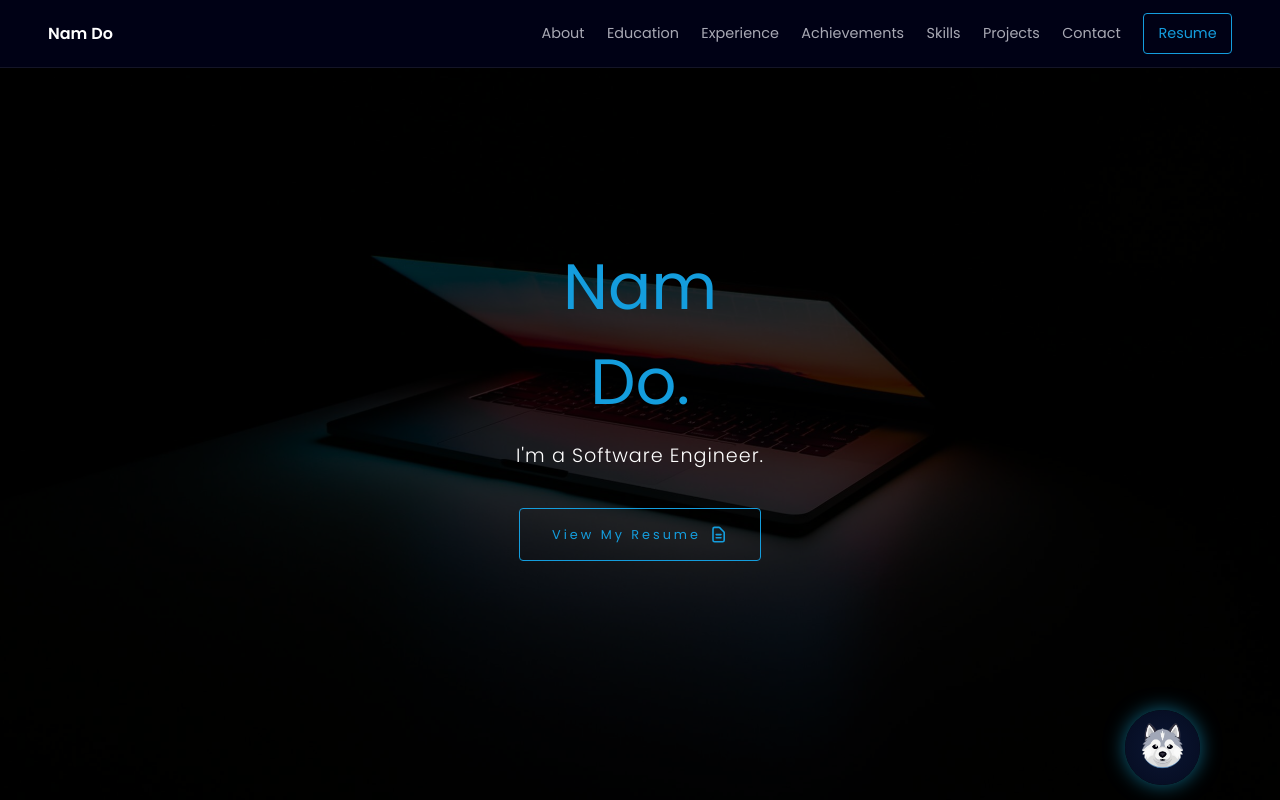
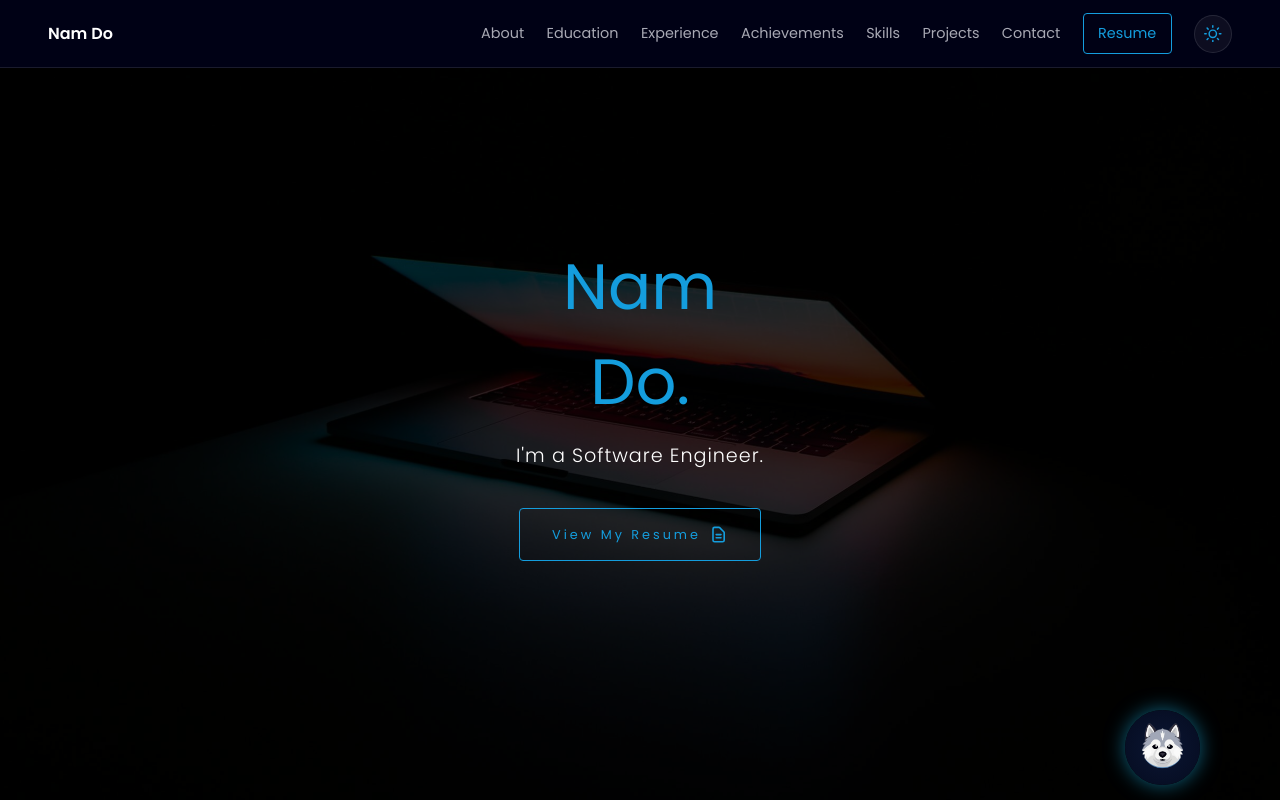
Before and after one commit to Namdo2465/my-portfolio, a React (Create React App) app: page / in a window 1280 px wide. Shown: the top 800 px of the page. Built offline with nearby package versions, Linux system fonts and the light colour scheme.

Commit message:
Add light mode

```diff
--- a/src/components/navbar/Navbar.js
+++ b/src/components/navbar/Navbar.js
@@ -7,7 +7,7 @@ import {
   FaSuitcase,
   FaTrophy,
 } from "react-icons/fa";
-import { FiUser } from "react-icons/fi";
+import { FiMoon, FiSun, FiUser } from "react-icons/fi";
 import { Link } from "react-scroll";
 import CV from "../../data/Nam_Do_Resume_updated.pdf";
 import ProfileImg from "../../images/my_img.JPG";
@@ -33,7 +33,9 @@ const navVariants = {
   },
 };
 
-const Navbar = ({ nav, handleNav }) => {
+const Navbar = ({ nav, handleNav, theme, toggleTheme }) => {
+  const isLightTheme = theme === "light";
+
   return (
     <AnimatePresence>
       <>
@@ -128,6 +130,15 @@ const Navbar = ({ nav, handleNav }) => {
             >
               Resume
             </a>
+            <button
+              type="button"
+              className="theme-toggle"
+              aria-label={`Switch to ${isLightTheme ? "dark" : "light"} mode`}
+              aria-pressed={isLightTheme}
+              onClick={toggleTheme}
+            >
+              {isLightTheme ? <FiMoon /> : <FiSun />}
+            </button>
           </div>
         </nav>
         <motion.nav
@@ -293,6 +304,16 @@ const Navbar = ({ nav, handleNav }) => {
                 </li>
               </Link>
             </ul>
+            <button
+              type="button"
+              className="theme-toggle drawer-theme-toggle"
+              aria-label={`Switch to ${isLightTheme ? "dark" : "light"} mode`}
+              aria-pressed={isLightTheme}
+              onClick={toggleTheme}
+            >
+              {isLightTheme ? <FiMoon /> : <FiSun />}
+              <span>{isLightTheme ? "Dark mode" : "Light mode"}</span>
+            </button>
             <div className="copy">
               <small className="copyright">
                 © Copyright ©2026 | All rights reserved
--- a/src/pages/HomePage.js
+++ b/src/pages/HomePage.js
@@ -2,7 +2,7 @@ import React, { useState } from 'react';
 import Main from '../components/Main';
 import Navbar from '../components/navbar/Navbar';
 
-const HomePage = () => {
+const HomePage = ({ theme, toggleTheme }) => {
   // States
   const [nav, setNav] = useState(false)
 
@@ -18,7 +18,12 @@ const HomePage = () => {
 
   return(
     <div  className='pages'>
-        <Navbar nav={nav} handleNav={handleNav} />
+        <Navbar
+          nav={nav}
+          handleNav={handleNav}
+          theme={theme}
+          toggleTheme={toggleTheme}
+        />
         <Main nav={nav} closeNav={closeNav} handleNav={handleNav} />
     </div>
   )
--- a/src/screen/App.js
+++ b/src/screen/App.js
@@ -7,9 +7,23 @@ import HomePage from "../pages/HomePage";
 function App() {
   // States
   const [loading, setLoading] = useState(true);
+  const [theme, setTheme] = useState(() => {
+    return localStorage.getItem("theme") || "dark";
+  });
+
   useEffect(() => {
     setTimeout(() => setLoading(false), 3000)
   }, []);
+
+  useEffect(() => {
+    document.body.classList.remove("dark-theme", "light-theme");
+    document.body.classList.add(`${theme}-theme`);
+    localStorage.setItem("theme", theme);
+  }, [theme]);
+
+  const toggleTheme = () => {
+    setTheme((currentTheme) => (currentTheme === "dark" ? "light" : "dark"));
+  };
 
   const loadText = {
     hidden: {
@@ -35,9 +49,9 @@ function App() {
       </div>
     </div>
     :
-    <div className="App">
+    <div className={`App ${theme}-theme`}>
       <Router>
-        <HomePage />
+        <HomePage theme={theme} toggleTheme={toggleTheme} />
       </Router>
     </div>
   );
--- a/src/styles/App.css
+++ b/src/styles/App.css
@@ -51,6 +51,39 @@ body {
 	--navy: #0a192f;
 	--light-blue: rgb(156, 183, 255);
 	--section-bgd: #00021a;
+	--text-primary: #ccd6f6;
+	--text-secondary: rgba(255, 255, 255, 0.7);
+	--text-muted: rgba(255, 255, 255, 0.6);
+	--card-bg: rgba(255, 255, 255, 0.05);
+	--card-bg-hover: rgba(255, 255, 255, 0.08);
+	--card-border: rgba(255, 255, 255, 0.1);
+	--subtle-border: rgba(255, 255, 255, 0.1);
+	--navbar-glass: rgba(0, 2, 26, 0.82);
+	--surface-shadow: rgba(0, 0, 0, 0.3);
+}
+
+body.light-theme {
+	--nav-grey: #4d5870;
+	--nav-deep-grey: #5f6b80;
+	--nav-blue: #0e7ab8;
+	--nav-blue-shade: #0b5f91;
+	--card-blue-shade: #e8f3fb;
+	--nav-deep-blue: #e6edf7;
+	--nav-bgd: #ffffff;
+	--white: #172033;
+	--soft-white: #172033;
+	--navy: #eef4fb;
+	--light-blue: #0e7ab8;
+	--section-bgd: #f6f8fc;
+	--text-primary: #172033;
+	--text-secondary: #435069;
+	--text-muted: #647086;
+	--card-bg: rgba(255, 255, 255, 0.82);
+	--card-bg-hover: #ffffff;
+	--card-border: rgba(14, 122, 184, 0.16);
+	--subtle-border: rgba(23, 32, 51, 0.1);
+	--navbar-glass: rgba(255, 255, 255, 0.86);
+	--surface-shadow: rgba(33, 47, 78, 0.16);
 }
 
 /* General styles */
@@ -62,6 +95,66 @@ body {
 	background-color: var(--section-bgd);
 	color: var(--nav-grey);
 	width: 100%;
+}
+
+body.light-theme .education,
+body.light-theme .experience,
+body.light-theme .achievements {
+	background-color: var(--section-bgd);
+	color: var(--nav-grey);
+}
+
+body.light-theme .timeline-content,
+body.light-theme .achievement-card {
+	background: var(--card-bg);
+	border-color: var(--card-border);
+	box-shadow: 0 12px 28px var(--surface-shadow);
+}
+
+body.light-theme .timeline-content:hover,
+body.light-theme .timeline-item.is-open .timeline-content,
+body.light-theme .achievement-card:hover {
+	background: var(--card-bg-hover);
+	border-color: var(--nav-blue-shade);
+	box-shadow: 0 18px 36px var(--surface-shadow);
+}
+
+body.light-theme .timeline-title,
+body.light-theme .timeline-company,
+body.light-theme .achievement-title {
+	color: var(--text-primary);
+}
+
+body.light-theme .timeline-location,
+body.light-theme .timeline-achievements li,
+body.light-theme .timeline-responsibilities li,
+body.light-theme .achievement-desc {
+	color: var(--text-secondary);
+}
+
+body.light-theme .timeline-details {
+	border-top-color: var(--subtle-border);
+}
+
+body.light-theme .hero-overlay {
+	filter: opacity(0.58);
+}
+
+body.light-theme .chatbot-window {
+	background: rgba(255, 255, 255, 0.92);
+	border-color: var(--card-border);
+	box-shadow: 0 18px 45px var(--surface-shadow);
+}
+
+body.light-theme .chatbot-messages,
+body.light-theme .chatbot-input {
+	background: rgba(246, 248, 252, 0.78);
+}
+
+body.light-theme .message.assistant,
+body.light-theme .chatbot-input input {
+	background: #e8edf6;
+	color: var(--text-primary);
 }
 
 .container {
--- a/src/styles/Navbar.css
+++ b/src/styles/Navbar.css
@@ -10,8 +10,8 @@
 	align-items: center;
 	justify-content: space-between;
 	padding: 0 3rem;
-	background: rgba(0, 2, 26, 0.82);
-	border-bottom: 1px solid rgba(255, 255, 255, 0.08);
+	background: var(--navbar-glass);
+	border-bottom: 1px solid var(--subtle-border);
 	backdrop-filter: blur(14px);
 }
 
@@ -52,6 +52,43 @@
 .desktop-resume-link:hover {
 	background: var(--nav-blue);
 	color: var(--white) !important;
+}
+
+body.light-theme .desktop-resume-link:hover {
+	color: #ffffff !important;
+}
+
+.theme-toggle {
+	width: 38px;
+	height: 38px;
+	border: 1px solid var(--card-border);
+	border-radius: 50%;
+	background: var(--card-bg);
+	color: var(--nav-blue);
+	display: inline-flex;
+	align-items: center;
+	justify-content: center;
+	cursor: pointer;
+	font-size: 1.1rem;
+	transition: all 0.25s ease;
+}
+
+.theme-toggle:hover {
+	background: var(--nav-blue);
+	color: #ffffff;
+	border-color: var(--nav-blue);
+}
+
+.drawer-theme-toggle {
+	width: calc(100% - 2rem);
+	height: auto;
+	margin: 0 1rem 1.5rem;
+	padding: 0.85rem 1rem;
+	border-radius: 8px;
+	justify-content: flex-start;
+	gap: 0.75rem;
+	color: var(--nav-grey);
+	font-size: 0.9rem;
 }
 
 .navbar {
```
